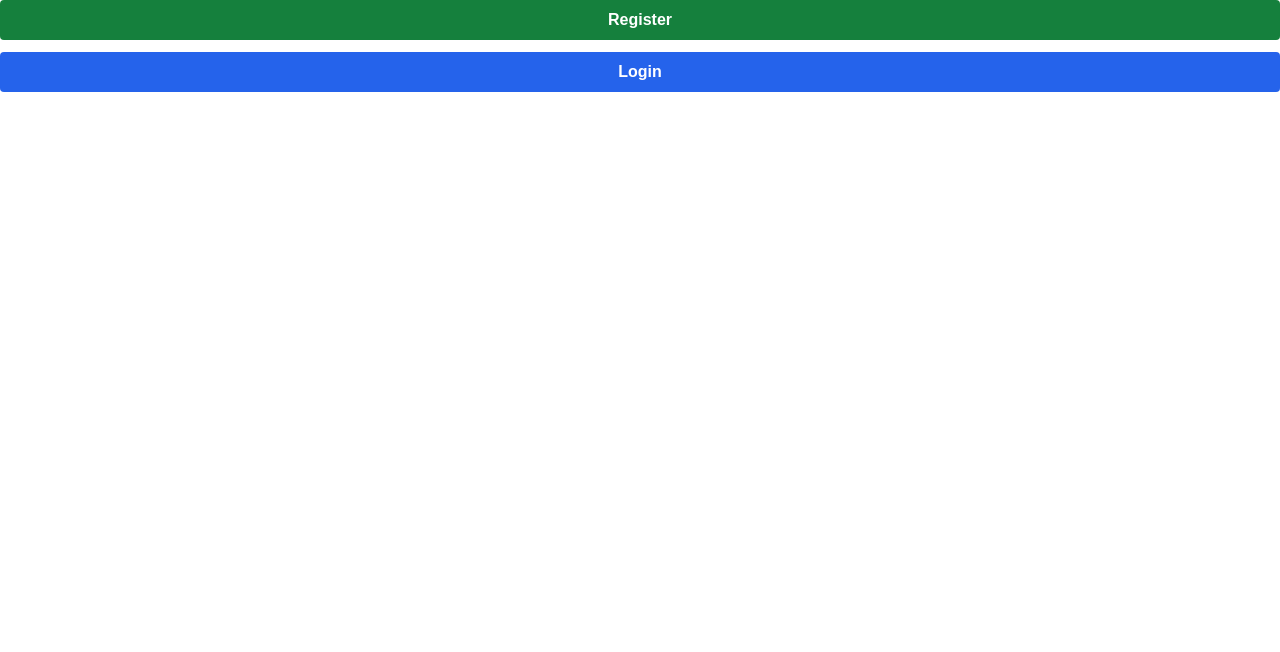
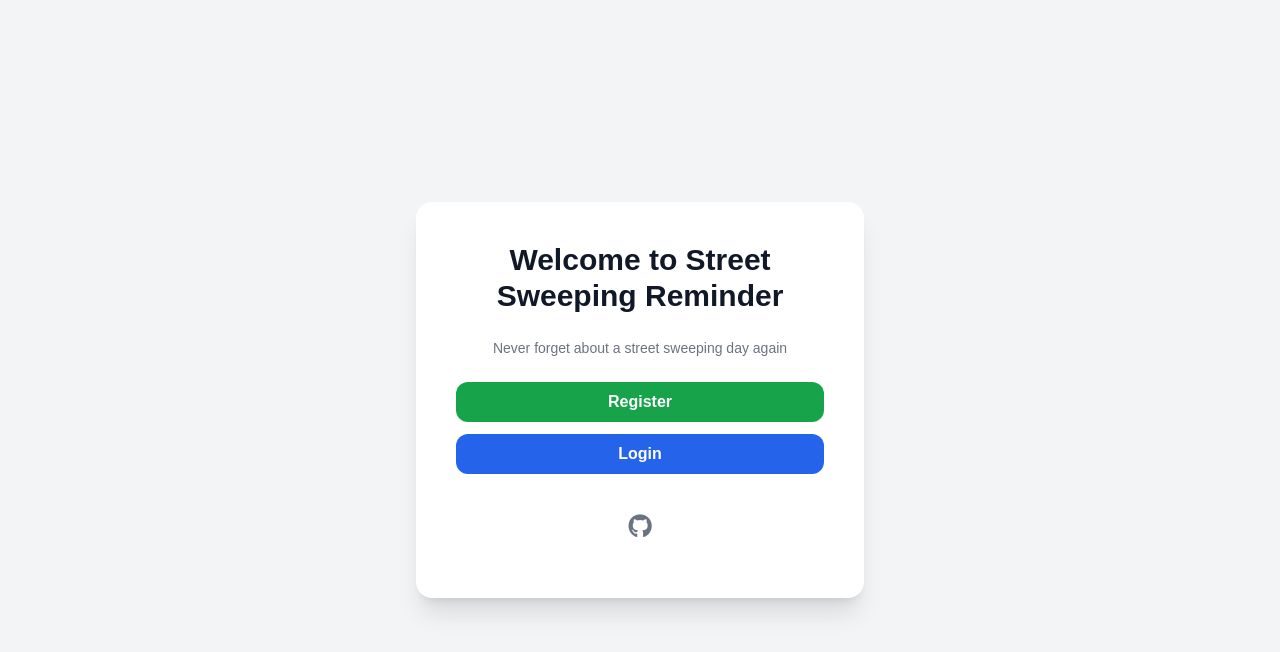
Before and after one commit to eldo88/StreetSweepingReminder, a Vue app in the folder street-sweeping-reminder-client-app/: page /welcome in a window 1280 px wide. Shown: the top 652 px of the page. Built offline with nearby package versions, Linux system fonts and the light colour scheme.

Commit message:
Added npm pagages for icon and added styling to landing page

```diff
--- a/street-sweeping-reminder-client-app/package.json
+++ b/street-sweeping-reminder-client-app/package.json
@@ -13,7 +13,9 @@
     "format": "prettier --write src/"
   },
   "dependencies": {
+    "@fortawesome/fontawesome-free": "^6.7.2",
     "pinia": "^3.0.1",
+    "radix-vue": "^1.9.17",
     "vue": "^3.5.13",
     "vue-router": "^4.5.0"
   },
--- a/street-sweeping-reminder-client-app/src/components/LandingPage.vue
+++ b/street-sweeping-reminder-client-app/src/components/LandingPage.vue
@@ -10,21 +10,34 @@ const login = () => {
 </script>
 
 <template>
-  <div class="flex flex-col gap-3">
+  <main class="min-h-screen flex items-center justify-center bg-gray-100 px-4">
+    <div class="bg-white rounded-2xl shadow-xl p-10 w-full max-w-md space-y-6 text-center">
+      <h1 class="text-3xl font-bold text-gray-900">Welcome to Street Sweeping Reminder</h1>
+      <p class="text-gray-500 text-sm">Never forget about a street sweeping day again</p>
+
+      <div class="space-y-3">
         <button
-      type="button"
           @click="register"
-      class="w-full bg-green-700 hover:bg-green-600 text-white font-bold py-2 px-4 rounded focus:outline-none focus:shadow-outline transition duration-150 ease-in-out"
+          class="w-full bg-green-600 hover:bg-green-500 text-white font-semibold py-2 rounded-xl transition duration-150"
         >
           Register
         </button>
 
         <button
-      type="button"
           @click="login"
-      class="w-full bg-blue-600 hover:bg-blue-500 text-white font-bold py-2 px-4 rounded focus:outline-none focus:shadow-outline transition duration-150 ease-in-out"
+          class="w-full bg-blue-600 hover:bg-blue-500 text-white font-semibold py-2 rounded-xl transition duration-150"
         >
           Login
         </button>
       </div>
+
+      <a
+        href="https://github.com/eldo88/StreetSweepingReminder"
+        target="_blank"
+        class="inline-block p-4 text-gray-500 hover:text-black transition duration-150"
+      >
+        <i class="fab fa-github text-2xl"></i>
+      </a>
+    </div>
+  </main>
 </template>
--- a/street-sweeping-reminder-client-app/src/main.js
+++ b/street-sweeping-reminder-client-app/src/main.js
@@ -1,4 +1,5 @@
 import './assets/main.css'
+import '@fortawesome/fontawesome-free/css/all.css'
 
 import { createApp } from 'vue'
 import { createPinia } from 'pinia'
--- a/street-sweeping-reminder-client-app/tailwind.config.js
+++ b/street-sweeping-reminder-client-app/tailwind.config.js
@@ -1,8 +1,9 @@
 /** @type {import('tailwindcss').Config} */
 export default {
   content: [
-    "./index.html",
-    "./src/**/*.{vue,js,ts,jsx,tsx}",
+    './index.html',
+    './src/**/*.{vue,js,ts,jsx,tsx}',
+    './node_modules/radix-vue/**/*.{vue,js,ts}',
   ],
   theme: {
     extend: {
@@ -15,4 +16,4 @@ export default {
     },
   },
   plugins: [],
-};
+}
```
Also changed, not shown: 1 other file (tests, documents, lock files or other folders). Lines whose indentation alone changed are shown as unchanged.
